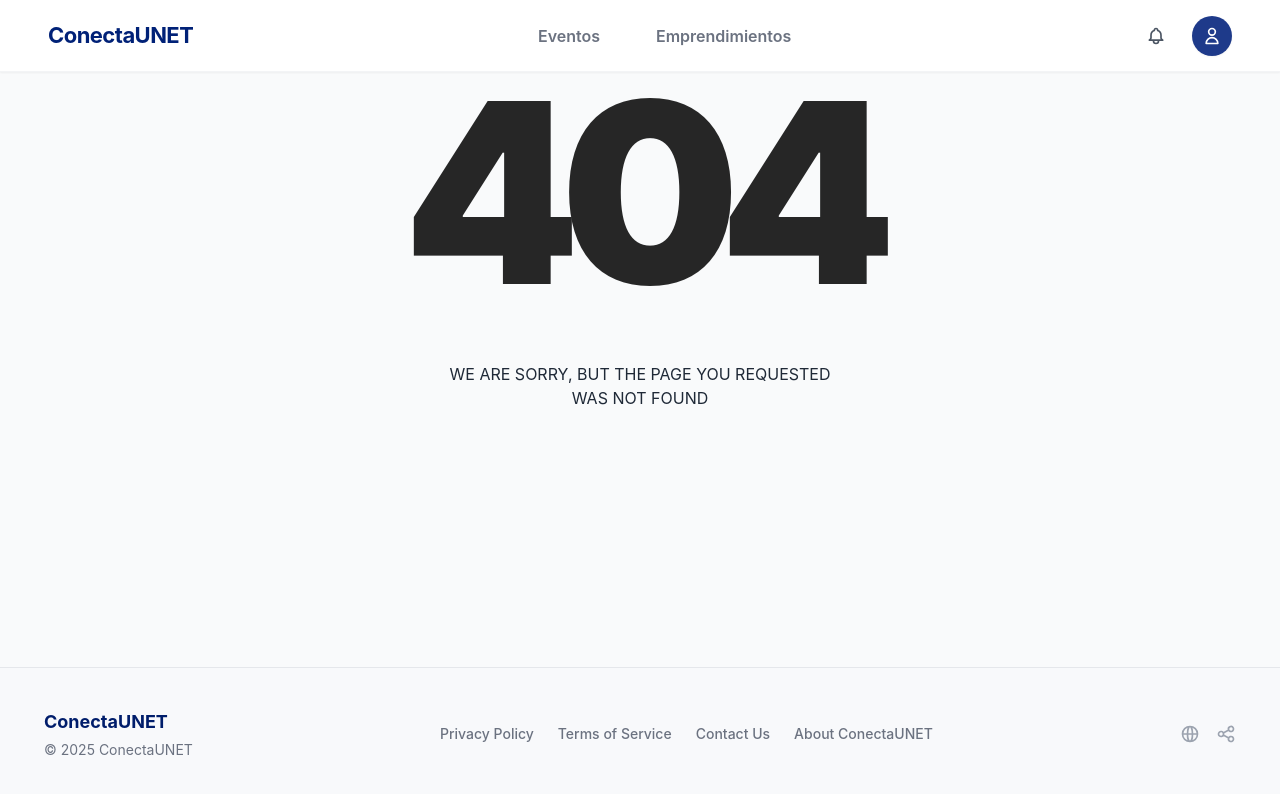
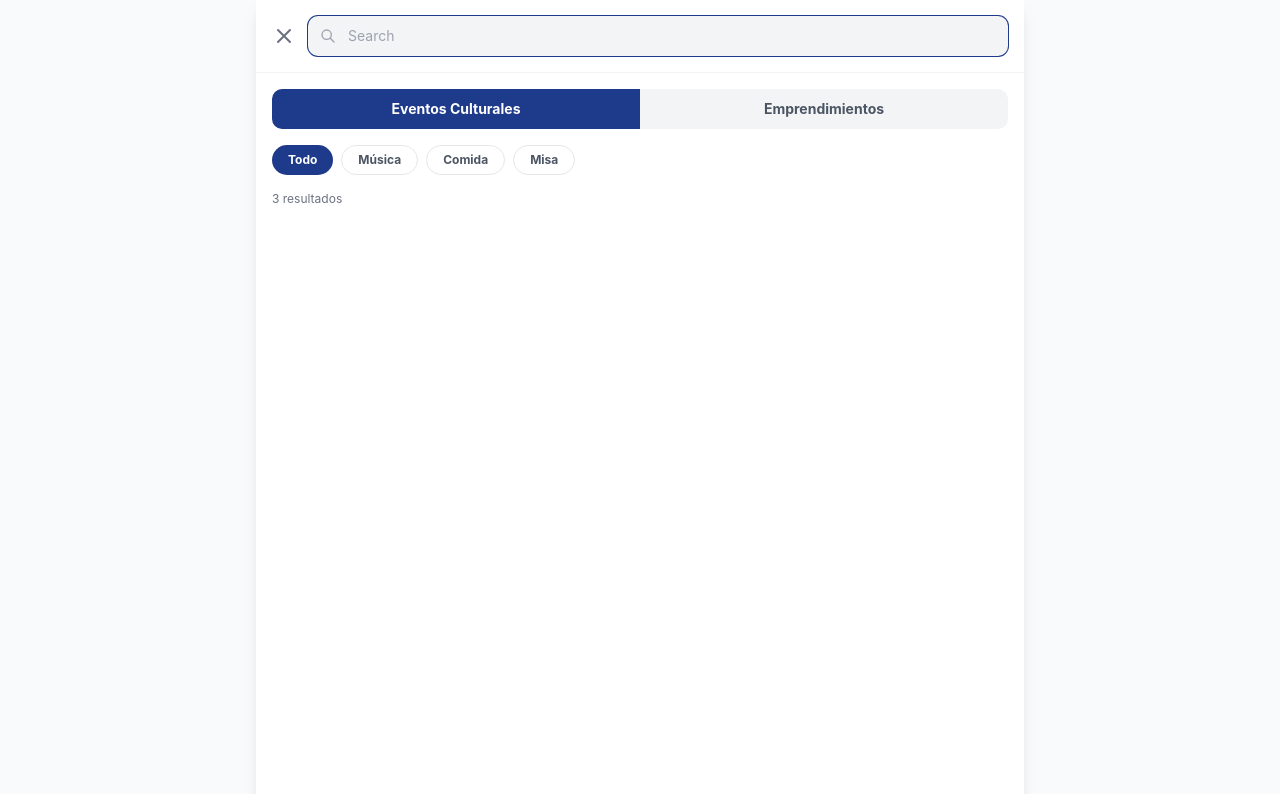
Before and after one commit to Angeliux2005/ConectaUNET, a Vue app in the folder frontend/: page /buscar in a window 1280 px wide. Shown: the top 794 px of the page. Built offline with nearby package versions, Linux system fonts and the light colour scheme.

Commit message:
Add search functionality and new 'Buscar' view to enhance event discovery

```diff
--- a/frontend/src/router.js
+++ b/frontend/src/router.js
@@ -11,6 +11,7 @@ import DetallesEvento from './views/detalles-evento.vue'
 import DetallesEmprendimientoInformacion from './views/detalles-emprendimiento-informacion.vue'
 import Emprendimientos from './views/emprendimientos.vue'
 import Publicacion from './views/publicacion.vue'
+import Buscar from './views/Buscar.vue'
 import Privacidad from './views/privacidad.vue'
 import Terminos from './views/terminos.vue'
 import Contacto from './views/contacto.vue'
@@ -33,6 +34,7 @@ const routes = [
   { name: 'DetallesEmprendimientoInformacion', path: '/detalles-emprendimiento-informacion', component: DetallesEmprendimientoInformacion },
   { name: 'Emprendimientos', path: '/emprendimientos', component: Emprendimientos },
   { name: 'Publicacion', path: '/publicacion', component: Publicacion },
+  { name: 'Buscar', path: '/buscar', component: Buscar },
   { name: '404 - Not Found', path: '/:pathMatch(.*)*', component: NotFound }
 ]
 
--- /dev/null
+++ b/frontend/src/views/Buscar.vue
@@ -0,0 +1,46 @@
+<template>
+  <div class="min-h-screen bg-[#F8F9FB] flex flex-col font-sans w-full md:max-w-[768px] mx-auto bg-white shadow-lg">
+
+    <div class="flex items-center gap-3 px-4 py-4 border-b border-gray-100 sticky top-0 bg-white z-10">
+      <button @click="$router.go(-1)" class="text-gray-500 hover:text-gray-800">
+        <svg class="w-6 h-6" fill="none" stroke="currentColor" viewBox="0 0 24 24"><path stroke-linecap="round" stroke-linejoin="round" stroke-width="2" d="M6 18L18 6M6 6l12 12"></path></svg>
+      </button>
+
+      <div class="relative flex-1">
+        <div class="absolute inset-y-0 left-0 pl-3 flex items-center pointer-events-none">
+          <svg class="w-4 h-4 text-gray-400" fill="none" stroke="currentColor" viewBox="0 0 24 24"><path stroke-linecap="round" stroke-linejoin="round" stroke-width="2" d="M21 21l-6-6m2-5a7 7 0 11-14 0 7 7 0 0114 0z"></path></svg>
+        </div>
+        <input type="text" autofocus placeholder="Search" class="w-full bg-[#F3F4F6] rounded-[10px] pl-10 pr-4 py-2.5 text-sm focus:outline-none focus:ring-1 focus:ring-[#1E3A8A]">
+      </div>
+    </div>
+
+    <div class="flex px-4 py-4">
+      <button class="flex-1 bg-[#1E3A8A] text-white font-bold text-sm py-2.5 rounded-l-[10px]">Eventos Culturales</button>
+      <button class="flex-1 bg-[#F3F4F6] text-gray-600 font-bold text-sm py-2.5 rounded-r-[10px] hover:bg-gray-200">Emprendimientos</button>
+    </div>
+
+    <div class="flex gap-2 px-4 overflow-x-auto pb-4 scrollbar-hide">
+      <button class="shrink-0 bg-[#1E3A8A] text-white text-xs font-bold px-4 py-1.5 rounded-full">Todo</button>
+      <button class="shrink-0 bg-white border border-gray-200 text-gray-600 text-xs font-bold px-4 py-1.5 rounded-full">Música</button>
+      <button class="shrink-0 bg-white border border-gray-200 text-gray-600 text-xs font-bold px-4 py-1.5 rounded-full">Comida</button>
+      <button class="shrink-0 bg-white border border-gray-200 text-gray-600 text-xs font-bold px-4 py-1.5 rounded-full">Misa</button>
+    </div>
+
+    <div class="flex-1 px-4 overflow-y-auto pb-24">
+      <p class="text-xs text-gray-500 mb-4">3 resultados</p>
+
+      </div>
+
+    </div>
+</template>
+
+<script>
+export default {
+  name: 'Buscar'
+}
+</script>
+
+<style scoped>
+.scrollbar-hide::-webkit-scrollbar { display: none; }
+.scrollbar-hide { -ms-overflow-style: none; scrollbar-width: none; }
+</style>
--- a/frontend/src/views/eventos.vue
+++ b/frontend/src/views/eventos.vue
@@ -2,9 +2,16 @@
   <div class="min-h-screen bg-[#F8F9FB] flex flex-col font-sans w-full overflow-hidden">
     <AppHeader />
 
+    <!-- Navbar -->
+
+
+
+
+    <!-- Main Content -->
     <main class="flex-grow w-full max-w-[1240px] mx-auto px-4 sm:px-6 lg:px-8 mt-[72px] pb-16 pt-8">
 
-      <div class="flex flex-col md:flex-row md:items-center justify-between gap-4">
+      <!-- Toolbar: Search and Actions -->
+      <div class="hidden md:flex flex-col md:flex-row items-center justify-between gap-4">
         <div class="relative w-full md:max-w-md">
           <div class="absolute inset-y-0 left-0 pl-4 flex items-center pointer-events-none">
             <svg class="w-5 h-5 text-gray-400" fill="none" stroke="currentColor" viewBox="0 0 24 24"><path stroke-linecap="round" stroke-linejoin="round" stroke-width="2" d="M21 21l-6-6m2-5a7 7 0 11-14 0 7 7 0 0114 0z"></path></svg>
@@ -13,22 +20,11 @@
         </div>
 
         <div class="flex items-center gap-3 overflow-x-auto pb-2 md:pb-0">
-          <button class="shrink-0 flex items-center gap-2 bg-[#E1E5EF] hover:bg-[#d5dbe9] text-[#1e3a8a] font-semibold px-5 py-2.5 rounded-xl transition-colors text-sm">
-            <svg class="w-4 h-4" fill="none" stroke="currentColor" viewBox="0 0 24 24"><path stroke-linecap="round" stroke-linejoin="round" stroke-width="2" d="M4 6h16M4 12h16M4 18h7"></path></svg>
-            Filtrar
-          </button>
-          <button class="shrink-0 flex items-center gap-2 bg-[#E1E5EF] hover:bg-[#d5dbe9] text-[#1e3a8a] font-semibold px-5 py-2.5 rounded-xl transition-colors text-sm">
-            <svg class="w-4 h-4" fill="none" stroke="currentColor" viewBox="0 0 24 24"><path stroke-linecap="round" stroke-linejoin="round" stroke-width="2" d="M8 7V3m8 4V3m-9 8h10M5 21h14a2 2 0 002-2V7a2 2 0 00-2-2H5a2 2 0 00-2 2v12a2 2 0 002 2z"></path></svg>
-            Fecha
-          </button>
-          <button class="shrink-0 flex items-center gap-2 bg-[#1e3a8a] hover:bg-[#152a6b] text-white font-semibold px-6 py-2.5 rounded-xl shadow transition-colors text-sm">
-            <svg class="w-4 h-4" fill="none" stroke="currentColor" viewBox="0 0 24 24"><path stroke-linecap="round" stroke-linejoin="round" stroke-width="2" d="M12 4v16m8-8H4"></path></svg>
-            Publicar Evento
-          </button>
-        </div>
+          </div>
       </div>
 
-      <div class="mt-8 flex items-center gap-3 overflow-x-auto pb-4 scrollbar-hide">
+      <!-- Categories row -->
+      <div class="hidden md:flex mt-8 items-center gap-3 overflow-x-auto pb-4 scrollbar-hide">
         <button class="shrink-0 bg-[#254291] text-white text-sm font-semibold px-6 py-2 rounded-lg hover:bg-[#1a337a] transition-colors shadow-sm">Misa</button>
         <button class="shrink-0 bg-[#254291] text-white text-sm font-semibold px-6 py-2 rounded-lg hover:bg-[#1a337a] transition-colors shadow-sm">Exposicion</button>
         <button class="shrink-0 bg-[#254291] text-white text-sm font-semibold px-6 py-2 rounded-lg hover:bg-[#1a337a] transition-colors shadow-sm">Taller</button>
@@ -38,24 +34,31 @@
         <button class="shrink-0 bg-[#254291] text-white text-sm font-semibold px-6 py-2 rounded-lg hover:bg-[#1a337a] transition-colors shadow-sm">Concierto</button>
       </div>
 
+      <!-- Events Grid -->
       <div class="mt-8 grid grid-cols-1 md:grid-cols-2 lg:grid-cols-3 gap-8">
 
+        <!-- Card 1: Misa -->
         <article @click="$router.push('/detalles-evento')" class="cursor-pointer bg-white rounded-[24px] overflow-hidden shadow-[0_4px_24px_-8px_rgba(0,0,0,0.06)] border border-gray-100/50 transition-transform duration-300 hover:-translate-y-1 flex flex-col">
+          <!-- Cover -->
           <div class="relative h-[220px] w-full">
             <img src="https://images.unsplash.com/photo-1464822759023-fed622ff2c3b?q=80&w=2070&auto=format&fit=crop" alt="Mountain Landscape" class="w-full h-full object-cover" />
+            <!-- Tag -->
             <div class="absolute top-5 left-5 bg-[#1e3a8a] text-white text-[10px] font-black px-3 py-1.5 rounded-full uppercase tracking-wider shadow-sm">
               MISA
             </div>
+            <!-- Bookmark -->
             <button class="absolute top-5 right-5 w-9 h-9 bg-white/90 backdrop-blur-sm rounded-full flex items-center justify-center text-[#1e3a8a] shadow-sm hover:bg-white transition-colors">
               <svg class="w-4 h-4" fill="none" stroke="currentColor" viewBox="0 0 24 24"><path stroke-linecap="round" stroke-linejoin="round" stroke-width="2" d="M5 5a2 2 0 012-2h10a2 2 0 012 2v16l-7-3.5L5 21V5z"></path></svg>
             </button>
           </div>
+          <!-- Body -->
           <div class="p-6 md:p-8 flex-grow flex flex-col">
             <h3 class="text-[22px] font-bold text-gray-900 mb-3 tracking-tight">Misa de acción de gracias</h3>
             <p class="text-[15px] text-gray-600 leading-relaxed mb-6">
               Se llevará a cabo en la capilla una misa por la celebración del 52º aniversario de la Universidad.
             </p>
 
+            <!-- Details List -->
             <div class="space-y-3 mt-auto mb-8">
               <div class="flex items-center gap-3 text-sm font-semibold text-gray-700">
                 <svg class="w-5 h-5 text-[#1e3a8a]" fill="none" stroke="currentColor" viewBox="0 0 24 24"><path stroke-linecap="round" stroke-linejoin="round" stroke-width="2" d="M17.657 16.657L13.414 20.9a1.998 1.998 0 01-2.827 0l-4.243-4.243a8 8 0 1111.314 0z"></path><path stroke-linecap="round" stroke-linejoin="round" stroke-width="2" d="M15 11a3 3 0 11-6 0 3 3 0 016 0z"></path></svg>
@@ -71,6 +74,7 @@
               </div>
             </div>
 
+            <!-- Footer: Author & Share -->
             <div class="border-t border-gray-100 pt-5 flex items-center justify-between mt-auto">
               <div class="flex items-center gap-3">
                 <img src="https://i.pravatar.cc/100?img=9" alt="Kimberly" class="w-10 h-10 rounded-full object-cover shadow-sm bg-gray-100" />
@@ -83,7 +87,9 @@
           </div>
         </article>
 
+        <!-- Card 2: Concierto -->
         <article class="bg-white rounded-[24px] overflow-hidden shadow-[0_4px_24px_-8px_rgba(0,0,0,0.06)] border border-gray-100/50 transition-transform duration-300 hover:-translate-y-1 flex flex-col">
+          <!-- Cover -->
           <div class="relative h-[220px] w-full">
             <img src="https://images.unsplash.com/photo-1476514525535-07fb3b4ae5f1?q=80&w=2070&auto=format&fit=crop" alt="Lake Landscape" class="w-full h-full object-cover" />
             <div class="absolute top-5 left-5 bg-[#1e3a8a] text-white text-[10px] font-black px-3 py-1.5 rounded-full uppercase tracking-wider shadow-sm">
@@ -93,13 +99,14 @@
               <svg class="w-4 h-4" fill="none" stroke="currentColor" viewBox="0 0 24 24"><path stroke-linecap="round" stroke-linejoin="round" stroke-width="2" d="M5 5a2 2 0 012-2h10a2 2 0 012 2v16l-7-3.5L5 21V5z"></path></svg>
             </button>
           </div>
+          <!-- Body -->
           <div class="p-6 md:p-8 flex-grow flex flex-col">
             <h3 class="text-[22px] font-bold text-gray-900 mb-3 tracking-tight">Concierto</h3>
             <p class="text-[15px] text-gray-600 leading-relaxed mb-6">
               Concierto en el teatro
             </p>
 
-                        <div class="space-y-3 mt-auto mb-8">
+            <div class="space-y-3 mt-auto mb-8">
               <div class="flex items-center gap-3 text-sm font-semibold text-gray-700">
                 <svg class="w-5 h-5 text-[#1e3a8a]" fill="none" stroke="currentColor" viewBox="0 0 24 24"><path stroke-linecap="round" stroke-linejoin="round" stroke-width="2" d="M17.657 16.657L13.414 20.9a1.998 1.998 0 01-2.827 0l-4.243-4.243a8 8 0 1111.314 0z"></path><path stroke-linecap="round" stroke-linejoin="round" stroke-width="2" d="M15 11a3 3 0 11-6 0 3 3 0 016 0z"></path></svg>
                 Teatro Principal
@@ -126,7 +133,9 @@
           </div>
         </article>
 
+        <!-- Card 3: Taller -->
         <article class="bg-white rounded-[24px] overflow-hidden shadow-[0_4px_24px_-8px_rgba(0,0,0,0.06)] border border-gray-100/50 transition-transform duration-300 hover:-translate-y-1 flex flex-col">
+          <!-- Cover -->
           <div class="relative h-[220px] w-full">
             <img src="https://images.unsplash.com/photo-1511497584788-876760111969?q=80&w=2000&auto=format&fit=crop" alt="Haze Trees" class="w-full h-full object-cover" />
             <div class="absolute top-5 left-5 bg-[#1e3a8a] text-white text-[10px] font-black px-3 py-1.5 rounded-full uppercase tracking-wider shadow-sm">
@@ -136,13 +145,14 @@
               <svg class="w-4 h-4" fill="none" stroke="currentColor" viewBox="0 0 24 24"><path stroke-linecap="round" stroke-linejoin="round" stroke-width="2" d="M5 5a2 2 0 012-2h10a2 2 0 012 2v16l-7-3.5L5 21V5z"></path></svg>
             </button>
           </div>
+          <!-- Body -->
           <div class="p-6 md:p-8 flex-grow flex flex-col">
             <h3 class="text-[22px] font-bold text-gray-900 mb-3 tracking-tight">Taller de IA</h3>
             <p class="text-[15px] text-gray-600 leading-relaxed mb-6">
               Taller de IA
             </p>
 
-                        <div class="space-y-3 mt-auto mb-8">
+            <div class="space-y-3 mt-auto mb-8">
               <div class="flex items-center gap-3 text-sm font-semibold text-gray-700">
                 <svg class="w-5 h-5 text-[#1e3a8a]" fill="none" stroke="currentColor" viewBox="0 0 24 24"><path stroke-linecap="round" stroke-linejoin="round" stroke-width="2" d="M17.657 16.657L13.414 20.9a1.998 1.998 0 01-2.827 0l-4.243-4.243a8 8 0 1111.314 0z"></path><path stroke-linecap="round" stroke-linejoin="round" stroke-width="2" d="M15 11a3 3 0 11-6 0 3 3 0 016 0z"></path></svg>
                 Hall del C
@@ -172,6 +182,16 @@
       </div>
     </main>
 
+    <nav class="md:hidden fixed bottom-0 w-full bg-white h-[70px] flex justify-around items-center px-2 border-t border-[#E5E7EB] shadow-[0_-10px_15px_-3px_rgba(0,0,0,0.05)] z-50">
+      <button class="text-[#1e3a8a]"><svg class="w-6 h-6" fill="currentColor" viewBox="0 0 24 24"><path d="M11.47 3.84a.75.75 0 011.06 0l8.69 8.69a.75.75 0 101.06-1.06l-8.689-8.69a2.25 2.25 0 00-3.182 0l-8.69 8.69a.75.75 0 001.061 1.06l8.69-8.69z"></path><path d="M12 5.432l8.159 8.159c.03.03.06.058.091.086v6.198c0 1.035-.84 1.875-1.875 1.875H15a.75.75 0 01-.75-.75v-4.5a.75.75 0 00-.75-.75h-3a.75.75 0 00-.75.75V21a.75.75 0 01-.75.75H5.625a1.875 1.875 0 01-1.875-1.875v-6.198a2.29 2.29 0 00.091-.086L12 5.43z"></path></svg></button>
+      <button @click="$router.push('/buscar')" class="text-[#6B7280] hover:text-[#1e3a8a] transition-colors"><svg class="w-6 h-6" fill="none" stroke="currentColor" stroke-width="2" viewBox="0 0 24 24"><path stroke-linecap="round" stroke-linejoin="round" d="M21 21l-5.197-5.197m0 0A7.5 7.5 0 105.196 5.196a7.5 7.5 0 0010.607 10.607z"></path></svg></button>
+      <button @click="$router.push('/nuevo-evento')" class="text-[#1e3a8a] hover:text-[#1E40AF] transition-colors"><svg class="w-8 h-8" fill="none" stroke="currentColor" stroke-width="2" viewBox="0 0 24 24"><path stroke-linecap="round" stroke-linejoin="round" d="M12 9v6m3-3H9m12 0a9 9 0 11-18 0 9 9 0 0118 0z"></path></svg></button>
+      <button class="text-[#6B7280] hover:text-[#1e3a8a] transition-colors relative"><svg class="w-6 h-6" fill="none" stroke="currentColor" stroke-width="2" viewBox="0 0 24 24"><path stroke-linecap="round" stroke-linejoin="round" d="M14.857 17.082a23.848 23.848 0 005.454-1.31A8.967 8.967 0 0118 9.75v-.7V9A6 6 0 006 9v.75a8.967 8.967 0 01-2.312 6.022c1.733.64 3.56 1.085 5.455 1.31m5.714 0a24.255 24.255 0 01-5.714 0m5.714 0a3 3 0 11-5.714 0"></path></svg></button>
+      <button class="text-[#6B7280] hover:text-[#1e3a8a] transition-colors"><svg class="w-6 h-6" fill="none" stroke="currentColor" stroke-width="2" viewBox="0 0 24 24"><path stroke-linecap="round" stroke-linejoin="round" d="M15.75 6a3.75 3.75 0 11-7.5 0 3.75 3.75 0 017.5 0zM4.501 20.118a7.5 7.5 0 0114.998 0A17.933 17.933 0 0112 21.75c-2.676 0-5.216-.584-7.499-1.632z"></path></svg></button>
+    </nav>
+
+    <!-- Footer -->
+
     <AppFooter />
   </div>
 </template>
@@ -180,7 +200,7 @@
 export default {
   name: 'Eventos',
 
-    data() {
+  data() {
     return {
       }
   }
@@ -188,6 +208,7 @@ export default {
 </script>
 
 <style scoped>
+/* Hidden scrollbar utilities */
 .scrollbar-hide::-webkit-scrollbar {
     display: none;
 }
```
